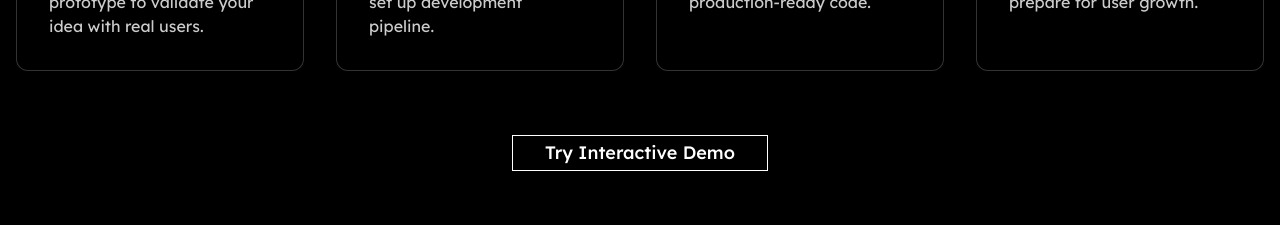
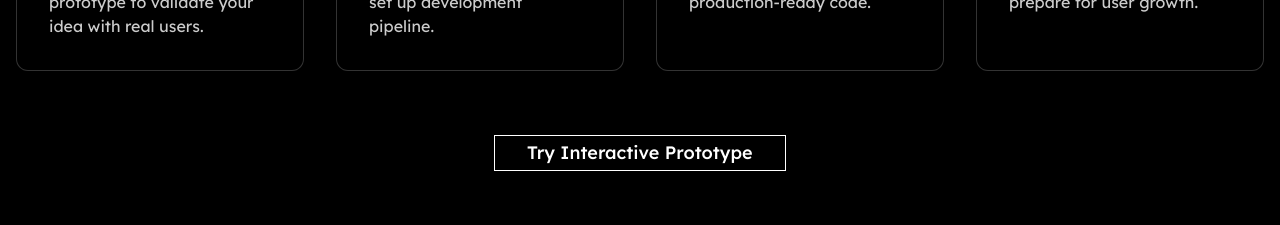
Before and after one commit to supportgpt/pl-landing, a Next.js app: page / in a window 1280 px wide. Shown: the part 2440-2665 px from the top of the page. Built offline with nearby package versions, Linux system fonts and the light colour scheme.

Commit message:
Update landing-page.tsx

```diff
--- a/components/landing-page.tsx
+++ b/components/landing-page.tsx
@@ -413,7 +413,7 @@ export function LandingPage() {
               className={cn(buttonClasses, "text-lg px-8 py-4 hover:scale-105 transition-all duration-200")}
               onClick={() => setIsPrototypeModalOpen(true)}
             >
-              Try Interactive Demo
+              Try Interactive Prototype
             </Button>
           </div>
         </div>
```
